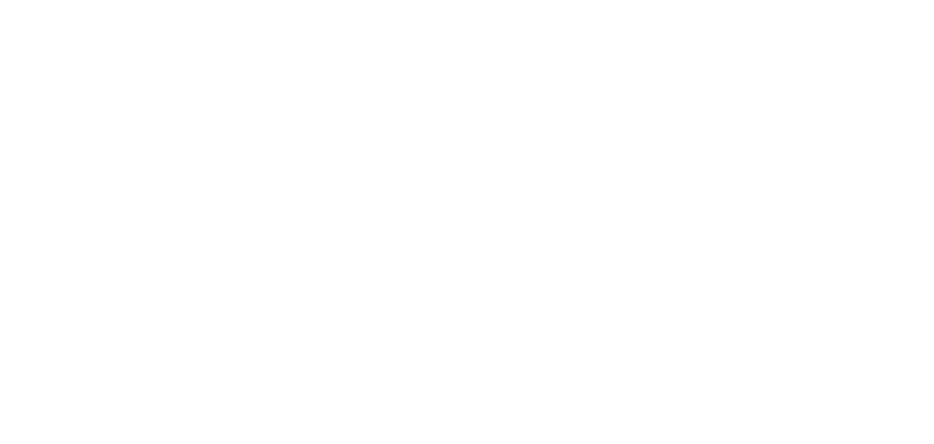
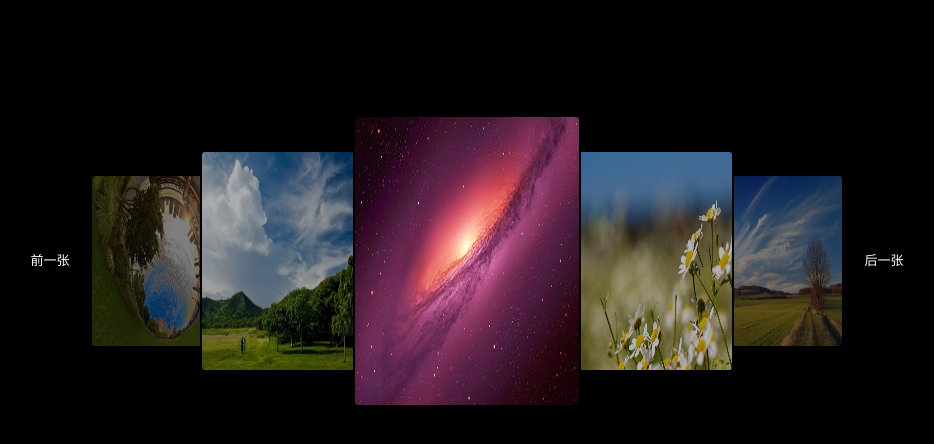
Before and after one commit to chencuihua/lunbotu, a plain HTML site: page index.html in a window 1280 px wide. Shown: the whole page, without its empty margins (173-1107 px from the left). Drawn offline with Linux system fonts and the light colour scheme.

Commit message:
轮播图基本功能完成

```diff
--- a/css/index.css
+++ b/css/index.css
@@ -0,0 +1,64 @@
+body,ul,li{
+	margin: 0;
+	padding: 0;
+}
+
+body{
+	font-size: 13px;
+	color: white;
+	background-color: black;
+}
+
+#box{
+	/*两个 section (前一张/后一张)要做相对定位*/
+	position: relative;
+	width: 754px;
+	height: 292px;
+	margin: 115px auto 0;
+}
+
+#box .prev,#box .next{
+	position: absolute;
+	top: 50%;
+	width: 40px;
+	height: 80px;
+	margin-top: -40px;
+	line-height: 80px;
+	text-align: center;
+	cursor: pointer;
+}
+
+#box .prev{
+	left: -60px;
+}
+
+#box .next{
+	right: -60px;
+}
+
+#box ul{
+	/*让7个li相对于父标签做绝对定位*/
+	position: relative;
+	width: 754px;
+	height: 292px;
+}
+
+#box li{
+	position: absolute;
+	border: 2px solid black;
+	list-style: none;
+	background-color: black;
+	width: 0;
+	height: 0;
+	top: 146px;   /*146=292/2*/
+	left: 377px;
+	border-radius: 5px;
+	z-index: 0;
+	cursor: pointer;
+	overflow: hidden;
+}
+
+#box li img{
+	width: 100%;
+	height: 100%;
+}
--- a/index.html
+++ b/index.html
@@ -2,8 +2,25 @@
 <html>
 	<head>
 		<meta charset="UTF-8">
-		<title></title>
+		<title>轮播图</title>
+		<link rel="stylesheet" type="text/css" href="css/index.css"/>
 	</head>
 	<body>
+		<div id="box">
+			<section class="prev">前一张</section>
+			<section class="next">后一张</section>
+			<!--ul>(li>img[src="images/$.jpg" alt="轮播图片"])*7-->
+			<ul>
+				<li><img src="images/1.jpg" alt="轮播图片" /></li>
+				<li><img src="images/2.jpg" alt="轮播图片" /></li>
+				<li><img src="images/3.jpg" alt="轮播图片" /></li>
+				<li><img src="images/4.jpg" alt="轮播图片" /></li>
+				<li><img src="images/5.jpg" alt="轮播图片" /></li>
+				<li><img src="images/6.jpg" alt="轮播图片" /></li>
+				<li><img src="images/7.jpg" alt="轮播图片" /></li>
+			</ul>
+		</div>
 	</body>
 </html>
+<script src="libs/jquery.js" type="text/javascript" charset="utf-8"></script>
+<script type="text/javascript" src="js/index.js" ></script>
--- a/js/index.js
+++ b/js/index.js
@@ -0,0 +1,65 @@
+
+//先规定好每张图片处于的位置和状态
+var states = [
+                {ZIndex:1,width:120,height:150,top:69,left:134,ZOpacity:0.2},
+                {ZIndex:2,width:130,height:170,top:59,left:0,ZOpacity:0.5},
+                {ZIndex:3,width:170,height:218,top:35,left:110,ZOpacity:0.7},
+                {ZIndex:4,width:224,height:288,top:0,left:263,ZOpacity:1},
+                {ZIndex:3,width:170,height:218,top:35,left:470,ZOpacity:0.7},
+                {ZIndex:2,width:130,height:170,top:59,left:620,ZOpacity:0.5},
+                {ZIndex:1,width:120,height:150,top:69,left:500,ZOpacity:0.2}
+            ];
+
+var lis = $('#box li');
+//让每个 li 对应上面 states 的每一个状态
+function move(){
+	lis.each(function(index,ele){
+		var state = states[index];
+		$(ele).css('z-index',state.ZIndex).finish().animate(state,1000).find('img').css('opacity',state.ZOpacity);
+	});
+}
+//让 li 从正中间展开
+move();
+
+//点击下一张，让轮播图发生偏移
+function next(){
+	//原理:把数组最后一个元素移到数组第一位(以下等价)
+//	var obj = states.pop();  //删除最后一个元素并返回
+//	states.unshift(obj);     //将获得的元素插到最前面
+	states.unshift(states.pop());
+	move();
+}
+
+//点击上一张，让轮播图发生偏移
+function prev(){
+	//原理:把数组第一个元素移到数组最后一位(以下等价)
+//	var obj = states.shift();  //删除第一个元素并返回
+//	states.push(obj);     //将获得的元素插到最后面
+	states.push(states.shift());
+	move();
+}
+
+//点击下一张
+$('#box .next').click(function(){
+	next();
+});
+
+//点击上一张
+$('#box .prev').click(function(){
+	prev();
+});
+
+//自动播放
+var interval = null;
+function autoplay(){
+interval=setInterval(function(){
+	next();
+},2000);
+}
+autoplay();
+//鼠标悬停停止轮播
+$('#box li').add('#box section').hover(function(){
+	clearInterval(interval);
+},function(){
+	autoplay();
+});
```
Also changed, not shown: images/1.jpg (renamed from images/images/1.jpg), images/2.jpg (renamed from images/images/2.jpg), images/3.jpg (renamed from images/images/3.jpg), images/4.jpg (renamed from images/images/4.jpg), images/5.jpg (renamed from images/images/5.jpg), images/6.jpg (renamed from images/images/6.jpg), images/7.jpg (renamed from images/images/7.jpg), 1 other file.
